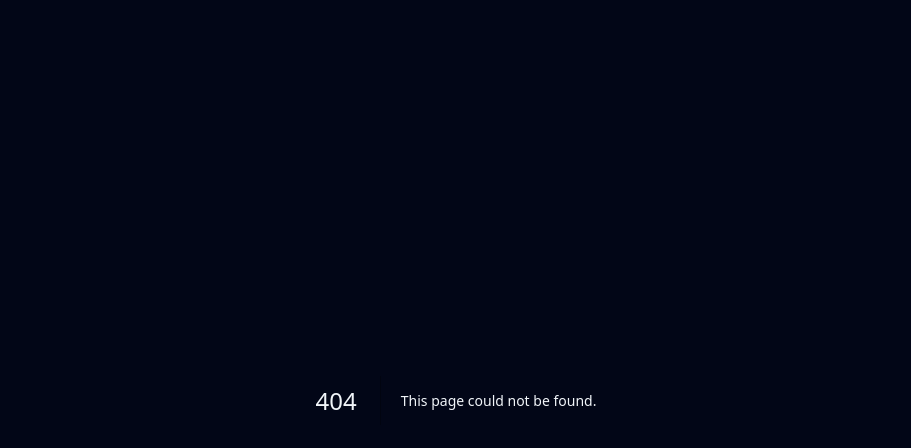
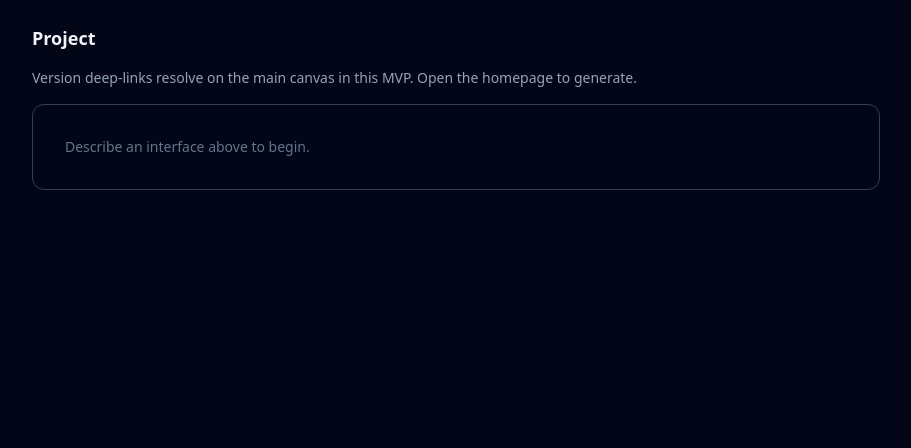
Before and after one commit to SupratikB23/JevCanvas, a Next.js app: page /projects/1 in a window 1280 px wide. Before the commit this address had no page. Shown: the top 448 px of the page, without its empty margins (184-1095 px from the left). Built offline with nearby package versions, Linux system fonts and the light colour scheme.

Commit message:
feat: implement core composition, asset management, and UI components for JevCanvas

```diff
--- /dev/null
+++ b/app/projects/[id]/page.tsx
@@ -0,0 +1,15 @@
+import { Preview } from "../../../components/preview";
+
+export default function ProjectPage(): React.JSX.Element {
+  // MVP: deep links land here; the canonical canvas lives at /.
+  // Kept small intentionally; project persistence arrives with Postgres later.
+  return (
+    <main className="mx-auto max-w-4xl space-y-4 p-6">
+      <h1 className="text-lg font-bold">Project</h1>
+      <p className="text-sm text-slate-400">
+        Version deep-links resolve on the main canvas in this MVP. Open the homepage to generate.
+      </p>
+      <Preview spec={null} loading={false} error={null} />
+    </main>
+  );
+}
```
